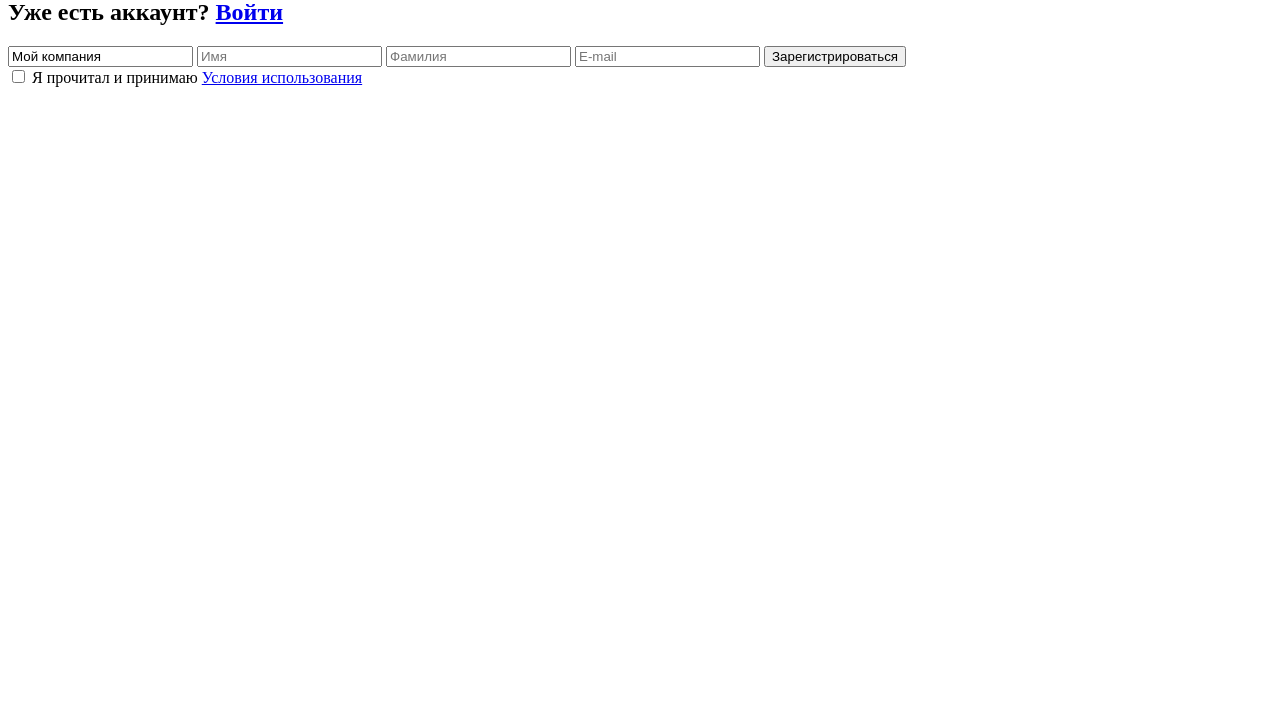
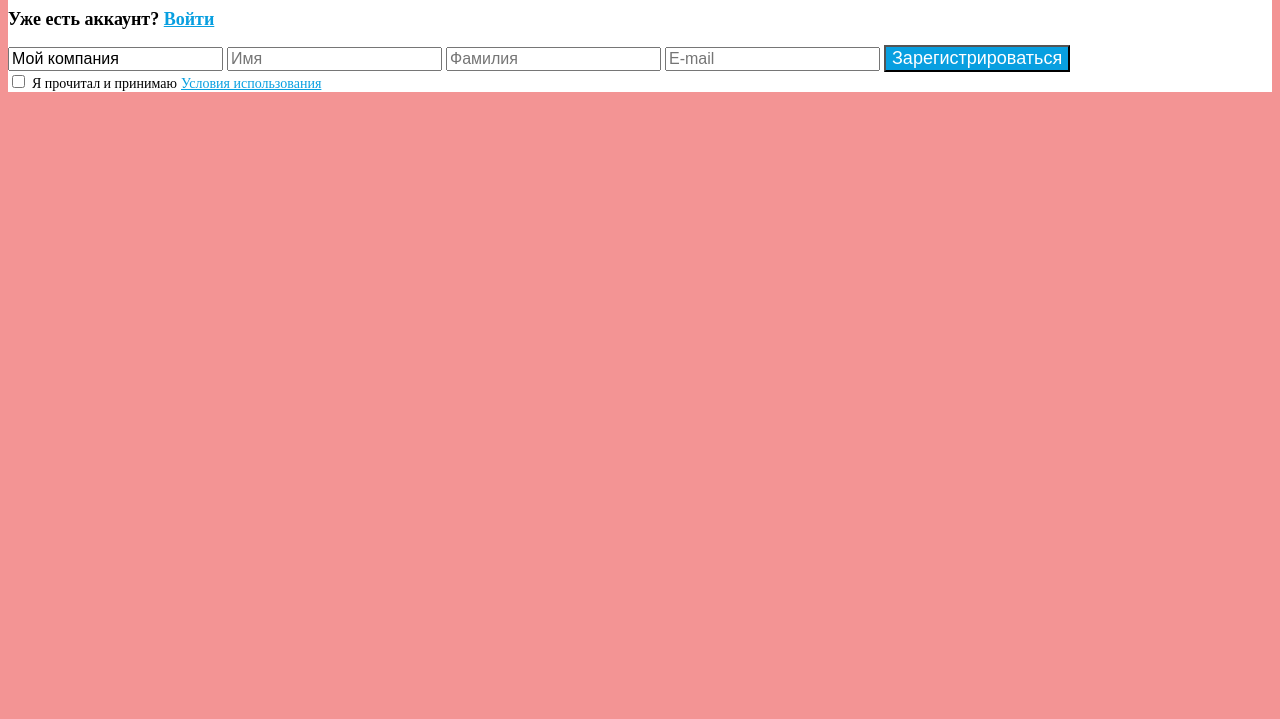
Before and after one commit to Egorek-rgb/homeWork1, a plain HTML site: page register/index.html in a window 1280 px wide. Shown: the part 81-800 px from the top of the page. Drawn offline with Linux system fonts and the light colour scheme.

Commit message:
register2

```diff
--- a/register/index.html
+++ b/register/index.html
@@ -3,6 +3,7 @@
   <head>
     <meta charset="UTF-8" />
     <meta name="viewport" content="width=device-width, initial-scale=1.0" />
+    <link rel="stylesheet" href="/register/style.css" />
     <title>Document</title>
   </head>
   <body>
@@ -12,7 +13,7 @@
         <h2>Уже есть аккаунт? <a href="#">Войти</a></h2>
       </div>
       <div>
-        <input type="text" name="company" id="" value="Мой компания" />
+        <input type="text" name="company" id="company" value="Мой компания" />
         <input type="text" name="name" id="name" placeholder="Имя" />
         <input type="text" name="surname" id="surname" placeholder="Фамилия" />
         <input type="email" name="email" id="email" placeholder="E-mail" />
@@ -21,7 +22,7 @@
       <div>
         <input type="checkbox" name="confirm" id="confirm" />
         <label for="confirm">Я прочитал и принимаю</label>
-        <a href="#">Условия использования</a>
+        <a href="#" id="confirm-link">Условия использования</a>
       </div>
     </form>
   </body>
--- /dev/null
+++ b/register/style.css
@@ -0,0 +1,45 @@
+body {
+  background-color: #f39494;
+}
+h1 {
+  font-size: 36px;
+}
+h2 {
+  font-size: 18px;
+}
+
+input {
+  color: #999999;
+  font-size: 16px;
+}
+
+form {
+  background-color: white;
+}
+
+#company {
+  color: black;
+}
+
+a {
+  color: #089fe0;
+}
+
+button {
+  font-size: 18px;
+  background-color: #089fe0;
+  color: white;
+}
+
+#confirm-link {
+  font-size: 14px;
+}
+
+label {
+  font-size: 14px;
+}
+
+#confirm {
+  background-color: #f5f5f5;
+  border-color: #eeeeee;
+}
```
